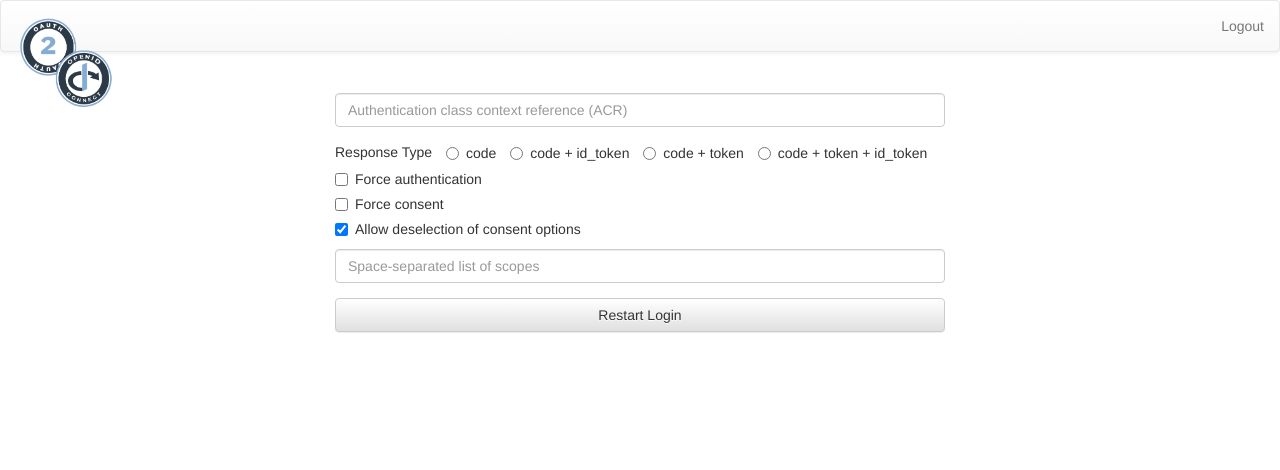
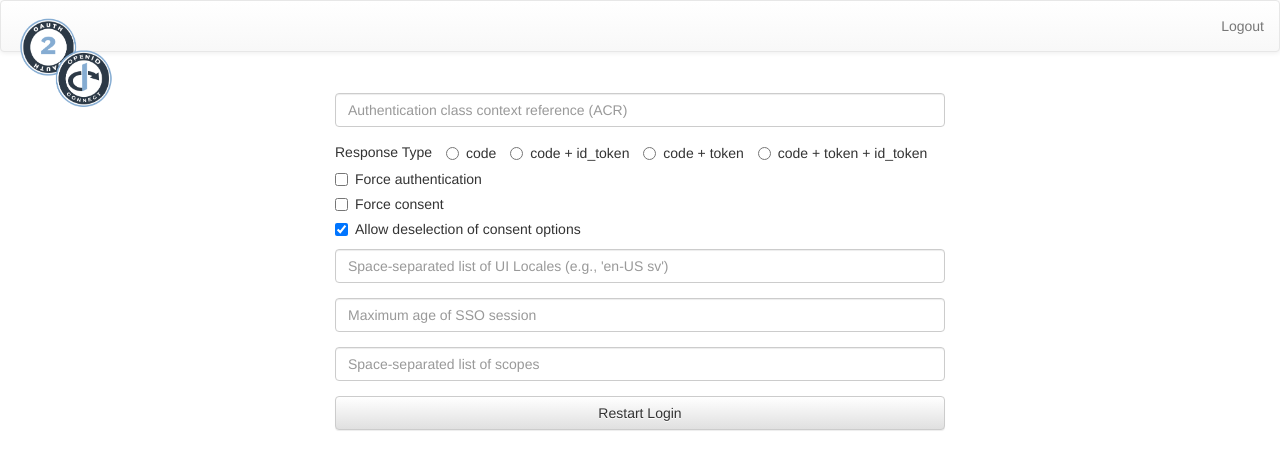
Before and after one commit to curityio/example-python-openid-connect-client, a Flask app: page /callback in a window 1280 px wide. Shown: the top 470 px of the page. Run offline with Flask 2, Linux system fonts and the light colour scheme; the visitor is signed in with stand-in values (Sample User, id 1); parts of the project's set-up code (start-up, migrations or seed data) failed here and were passed over; some libraries are stand-ins or nearby versions.

Commit message:
add support for max_age and ui_locales

```diff
--- a/app.py
+++ b/app.py
@@ -87,7 +87,9 @@ def start_code_flow():
                                           request.args.get("forceAuthN", False),
                                           scopes, request.args.get("forceConsent", False),
                                           request.args.get("allowConsentOptionDeselection", False),
-                                          request.args.get("responseType", "code"))
+                                          request.args.get("responseType", "code"),
+                                          request.args.get("ui_locales"),
+                                          request.args.get("max_age"))
     return redirect(login_url)
 
 
--- a/client.py
+++ b/client.py
@@ -90,7 +90,7 @@ class Client:
         return json.loads(token_response.read())
 
     def get_authn_req_url(self, session, acr, forceAuthN, scope, forceConsent, allowConsentOptionDeselection,
-                          response_type):
+                          response_type, ui_locales, max_age):
         """
         :param session: the session, will be used to keep the OAuth state
         :return redirect url for the OAuth code flow
@@ -114,6 +114,10 @@ class Client:
             request_args.update(self.config['authn_parameters'])
 
         if acr: request_args["acr_values"] = acr
+
+        if ui_locales: request_args["ui_locales"] = ui_locales
+
+        if max_age: request_args["max_age"] = max_age
 
         if forceAuthN: request_args["prompt"] = "login"
 
--- a/templates/index.html
+++ b/templates/index.html
@@ -283,6 +283,12 @@
                         <label><input type="checkbox" name="allowConsentOptionDeselection" checked>Allow deselection of consent options</label>
                     </div>
                     <div class="form-group">
+                        <input type="text" name="ui_locales" class="form-control" placeholder="Space-separated list of UI Locales (e.g., 'en-US sv')">
+                    </div>
+                    <div class="form-group">
+                        <input type="number" min="10" max="3600" name="max_age" class="form-control" placeholder="Maximum age of SSO session">
+                    </div>
+                    <div class="form-group">
                         <input type="text" class="form-control" value="{{ scope }}" name="scope" id="scope" placeholder="Space-separated list of scopes">
                     </div>
                     <div style="margin-bottom: 1em">
```
